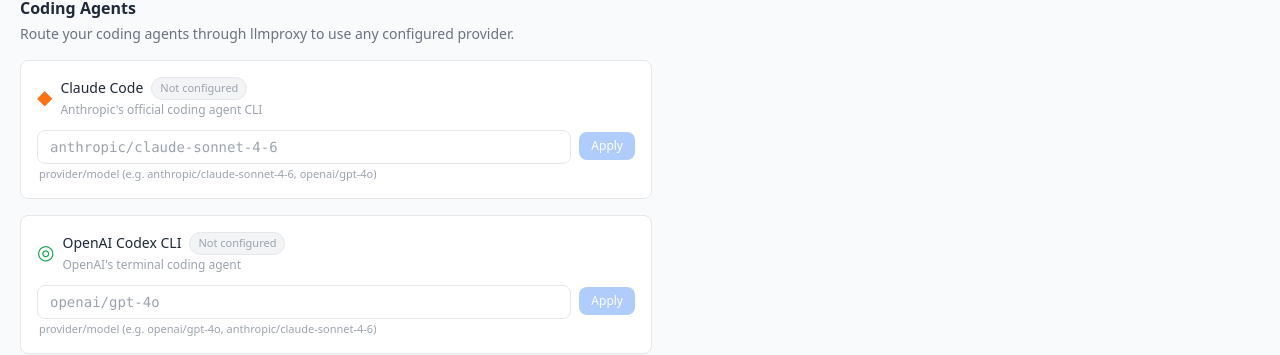
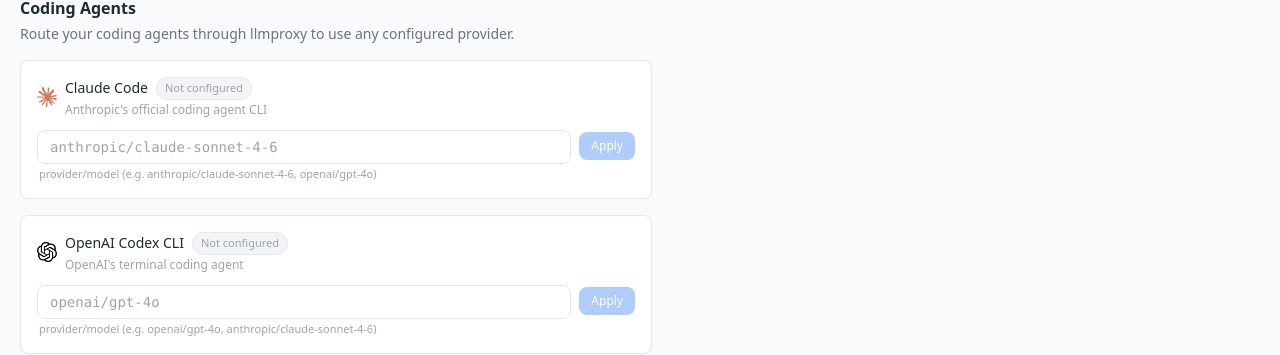
Before and after one commit to TomeHirata/llm-proxy, a React (Vite) app in the folder app/: page / in a window 1280 px wide. Both pictures are taken after a click on the button "Agents". Shown: the part 120-475 px from the top of the page. Built offline with nearby package versions, Linux system fonts and the light colour scheme; no server answers; the HTML template or start-up script is replaced by a standard one.

Commit message:
Use real logos for Claude Code and Codex in AgentsTab
Co-authored-by: Isaac

```diff
--- /dev/null
+++ b/app/src/assets.d.ts
@@ -0,0 +1,4 @@
+declare module "*.png" {
+  const src: string;
+  export default src;
+}
--- a/app/src/components/AgentsTab.tsx
+++ b/app/src/components/AgentsTab.tsx
@@ -1,5 +1,7 @@
 import { useCallback, useEffect, useState } from "react";
 import { invoke } from "@tauri-apps/api/core";
+import claudeCodeLogo from "../assets/claude-code-logo.png";
+import codexLogo from "../assets/codex-logo.png";
 
 interface AgentStatus {
   config_path: string;
@@ -22,8 +24,9 @@
     baseUrl: "http://localhost:8080/anthropic",
     defaultModel: "anthropic/claude-sonnet-4-6",
     modelHint: "provider/model (e.g. anthropic/claude-sonnet-4-6, openai/gpt-4o)",
-    logo: "◆",
-    logoColor: "text-orange-500",
+    logoImg: claudeCodeLogo,
+    logo: null,
+    logoColor: "",
   },
   {
     key: "codex" as const,
@@ -32,8 +35,9 @@
     baseUrl: "http://localhost:8080/openai/v1",
     defaultModel: "openai/gpt-4o",
     modelHint: "provider/model (e.g. openai/gpt-4o, anthropic/claude-sonnet-4-6)",
-    logo: "◎",
-    logoColor: "text-green-600",
+    logoImg: codexLogo,
+    logo: null,
+    logoColor: "",
   },
   {
     key: "gemini" as const,
@@ -42,6 +46,7 @@
     baseUrl: "http://localhost:8080/gemini",
     defaultModel: "gemini/gemini-2.0-flash",
     modelHint: "provider/model (e.g. gemini/gemini-2.0-flash, anthropic/claude-sonnet-4-6)",
+    logoImg: null,
     logo: "✦",
     logoColor: "text-blue-500",
   },
@@ -131,9 +136,13 @@
             {/* Header */}
             <div className="flex items-center justify-between">
               <div className="flex items-center gap-2">
-                <span className={`text-xl leading-none ${agent.logoColor}`}>
-                  {agent.logo}
-                </span>
+                {agent.logoImg ? (
+                  <img src={agent.logoImg} alt={agent.name} className="w-5 h-5 object-contain" />
+                ) : (
+                  <span className={`text-xl leading-none ${agent.logoColor}`}>
+                    {agent.logo}
+                  </span>
+                )}
                 <div>
                   <div className="flex items-center gap-2">
                     <span className="font-medium text-gray-800 text-sm">
```
Also changed, not shown: app/src/assets/claude-code-logo.png (added), app/src/assets/codex-logo.png (added).
